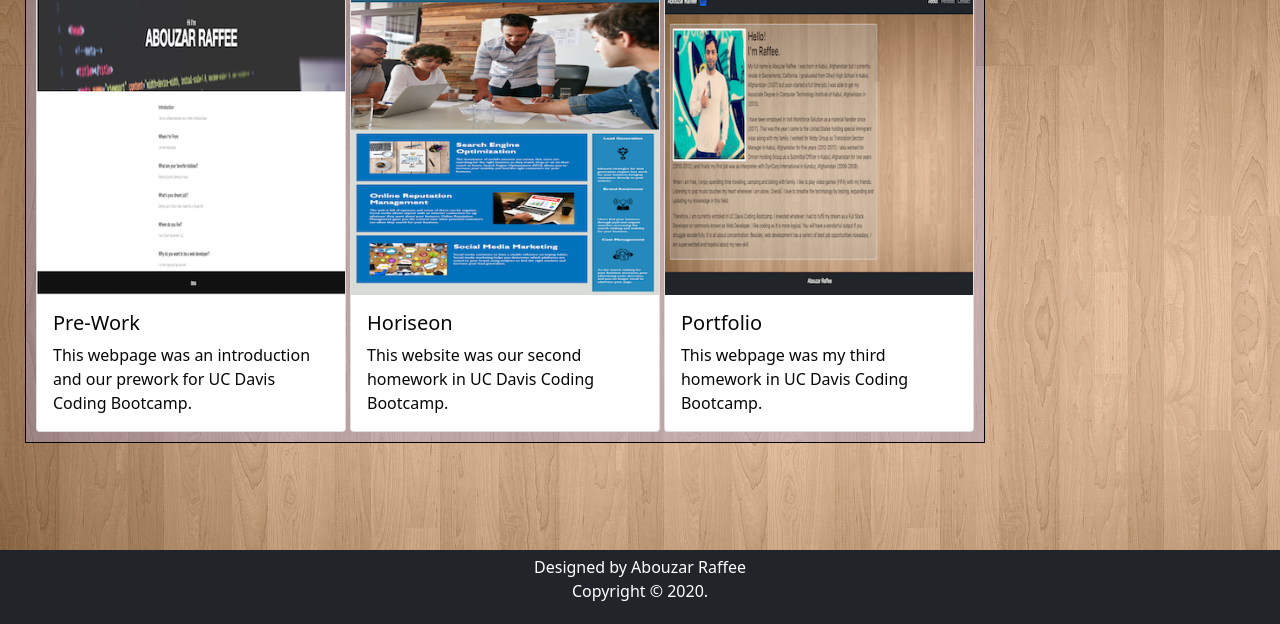
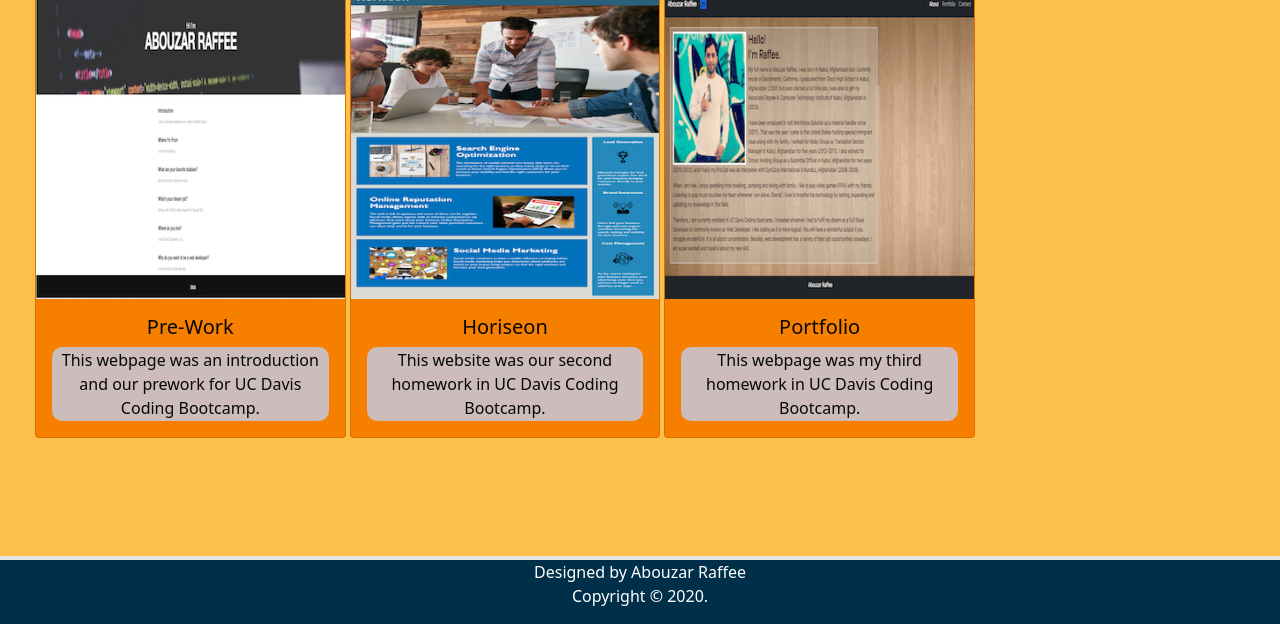
Before and after one commit to Raffee1989/Responsive-Portfolio, a plain HTML site: page portfolio.html in a window 1280 px wide. Shown: the part 176-800 px from the top of the page. Drawn offline with nearby package versions, Linux system fonts and the light colour scheme.

Commit message:
Added some CSS setting

```diff
--- a/Assets/style.css
+++ b/Assets/style.css
@@ -1,9 +1,11 @@
 
 /* Body Setting*/
 body {
-  background-image: url(./Images/Background\ image.png);
+  /* background-image: url(./Images/Background\ image.png); */
+  background-color: #FCBF49;
   font-family: var(--bs-font-sans-serif);
   color: rgb(7, 7, 7);
+  text-align: justify
 }
 
 /* Header Setting */
@@ -11,17 +13,22 @@ body {
   padding-top: 15px;
   padding-bottom: 15px;
   width: 100%;
+  background-color: #003049;
+  border-bottom: 4px solid #E5E5E5;
 }
+.navbar-toggler {
+  background-color:#0d6efd;
+}
+
 
 /* Main Container Setting */
 .container {
-  background-color: rgba(156, 156, 214, 0.342);
   padding: 10px;
-  margin: 25px 25px  ;
-  border: black solid 1px;
+  margin: 25px;
+  margin-bottom: 5%;
 }
 
-/* Index HTML File - My Photo Setting */
+/* About Me Page - My Photo Setting */
 .img-thumbnail {
   max-width: 340px;
   max-height: 340px;
@@ -29,25 +36,44 @@ body {
   margin-right: 10px;
 }
 
+/* Portfolio Page - Card Background Color */
+.card {
+  background-color: #F77F00;
+}
+
+/* Portfolio Page - Card Title Centered */
+.card-title {
+  text-align: center;
+}
+
+/* Portfolio Page - Card Text */
+.card-text {
+  background-color: #ccbcbc;
+  padding: 1px;
+  border-radius: 10px ;
+  text-align: center;
+}
+
 /* Footer */
 .footer {
   text-align: center;
   width: 100%;
   color: white;
-  margin-top: 10px;
-  padding-top: 5px;
-  padding-bottom: 5px;
   position: fixed;
+  bottom: 0px;
+  background-color: #003049;
+  border-top: 4px solid #E5E5E5;
 
-  bottom: 0px;
 }
 
 /* Screen Size of 576px Setting */
 @media screen and (max-width: 576px)
 {
   .container{
-    max-width: 100%;
+    max-width: 450px;
     margin: 0;
+    margin-bottom: 20%;
+    margin-top: 5%;
   }
   .index img {
     width: 50%;
@@ -61,10 +87,7 @@ body {
   .container  {
     max-width: 720px;
   }
-  .index img {
-    width: 50%;
-    height: 50%;
-  }
+
 
 }
 
--- a/portfolio.html
+++ b/portfolio.html
@@ -30,7 +30,7 @@
     <body>
 
       <!-- Header - Added from Bootstrap -->
-      <header class="container-fluid navbar navbar-expand-lg navbar-dark bg-dark sticky-top header">
+      <header class="container-fluid navbar navbar-expand-lg navbar-dark header">
 
           <!-- Header -->
           <a class="navbar-brand" href="./index.html">Abouzar Raffee</a>
@@ -111,8 +111,8 @@
       </main>
 
       <!-- Footer -->
-      <footer class="footer bg-dark fixed-bottom">
-        <p>Designed by Abouzar Raffee <br> Copyright © 2020. </p>
+      <footer class="footer">
+        <p>Designed by Abouzar Raffee <br> Copyright © 2020.</p>
       </footer>
     </body>
 </Html>
```
Also changed, not shown: contact.html (+4 -4 lines), index.html (+2 -2 lines).
